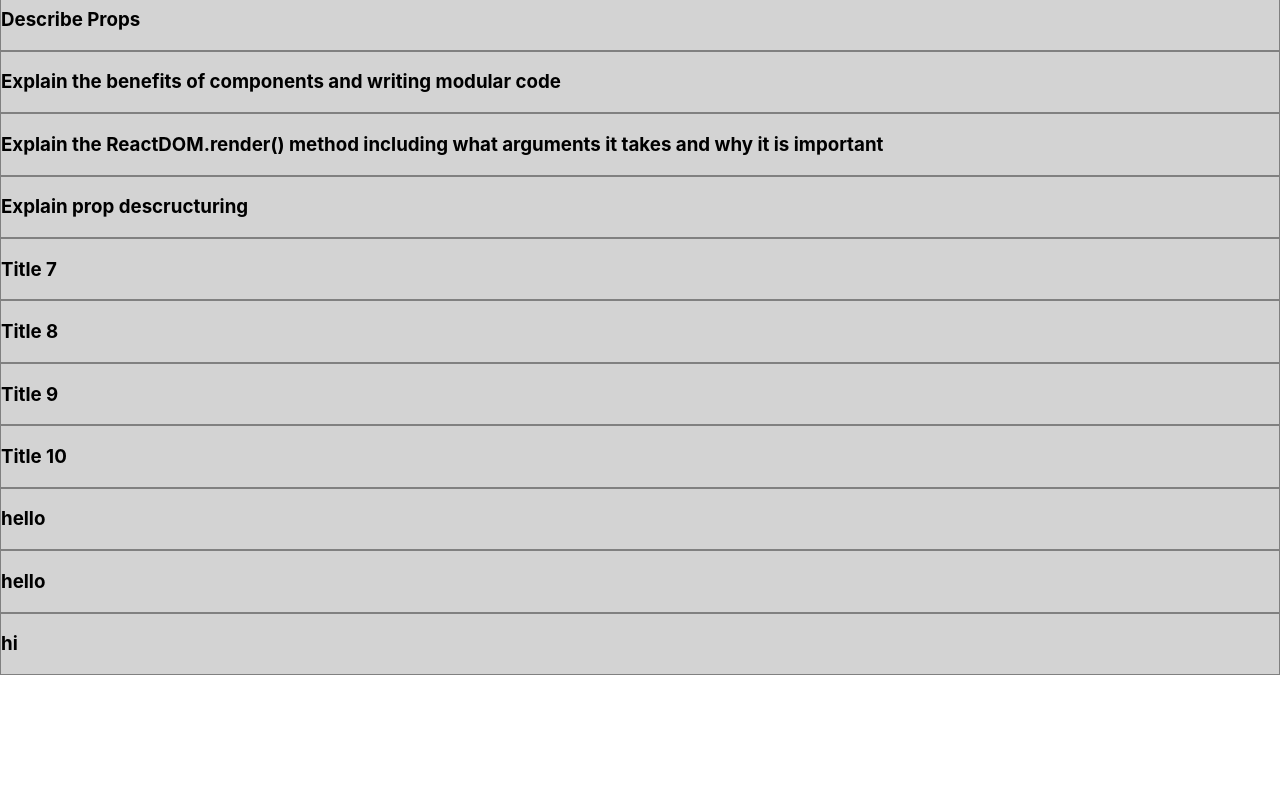
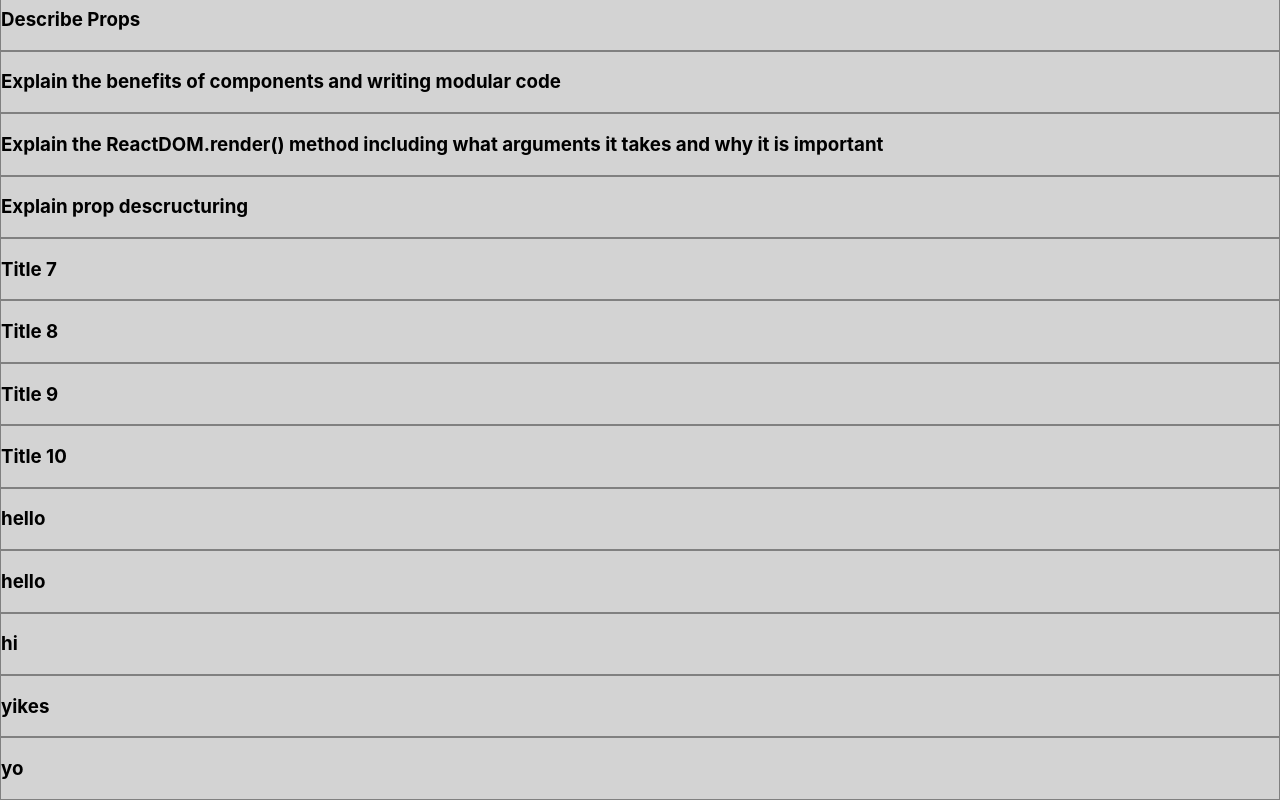
Before and after one commit to CooleyWC/project-phase-2, a React (Create React App) app in the folder my-app/: page / in a window 1280 px wide. Shown: the part 321-1121 px from the top of the page. Before the commit the page ends 996 px from the top, so only its background shows below. Built offline with nearby package versions, Linux system fonts and the light colour scheme; data requests are answered from the project's data file.

Commit message:
updated POST request in Form

```diff
--- a/my-app/db.json
+++ b/my-app/db.json
@@ -116,6 +116,24 @@
       "code": "./logo192.png",
       "review": false,
       "id": 13
+    },
+    {
+      "title": "yikes",
+      "answer": "yikes",
+      "category": "jsx",
+      "difficulty": "advanced",
+      "code": "./logo192.png",
+      "review": false,
+      "id": 14
+    },
+    {
+      "title": "yo",
+      "answer": "yo",
+      "category": "components-props",
+      "difficulty": "easy",
+      "code": "./logo192.png",
+      "review": false,
+      "id": 15
     }
   ]
 }
--- a/my-app/src/Form.js
+++ b/my-app/src/Form.js
@@ -32,7 +32,7 @@ const Form = () => {
             "code": "./logo192.png",
             "review": false
         }
-        console.log(newQuestion)
+
 
         fetch(URL, {
             method: "POST",
@@ -42,9 +42,12 @@ const Form = () => {
             body: JSON.stringify(newQuestion)
         })
         .then(res=>res.json())
-        .then((newItem)=>setFormData({...formData, newItem}))
+        .then((newItem)=>{
+            setFormData(prevValue=>({...prevValue, newItem}))
+            setFormData(initialState)
+        })
     }
-    console.log(formData)
+
 
     return (
         <div>
```
